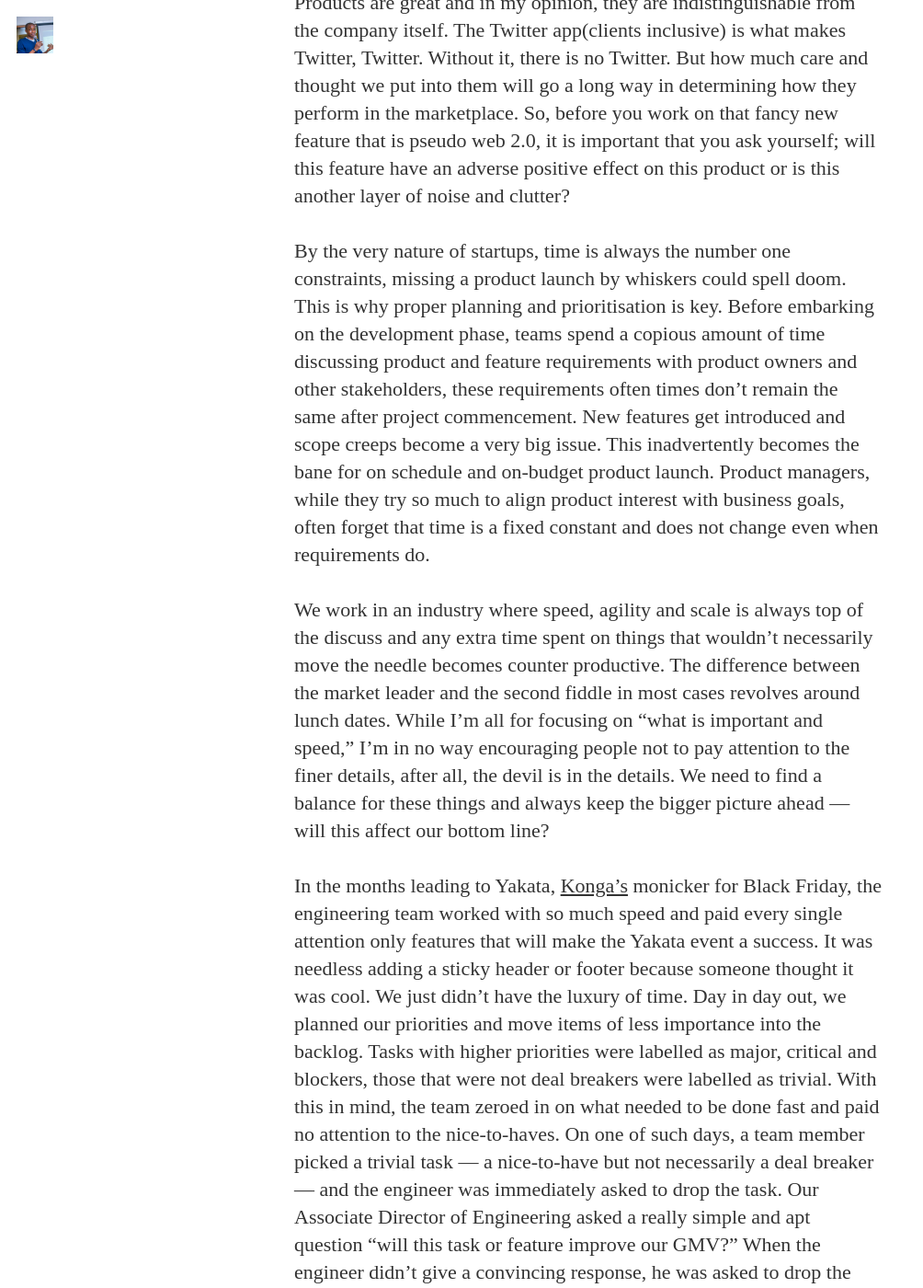
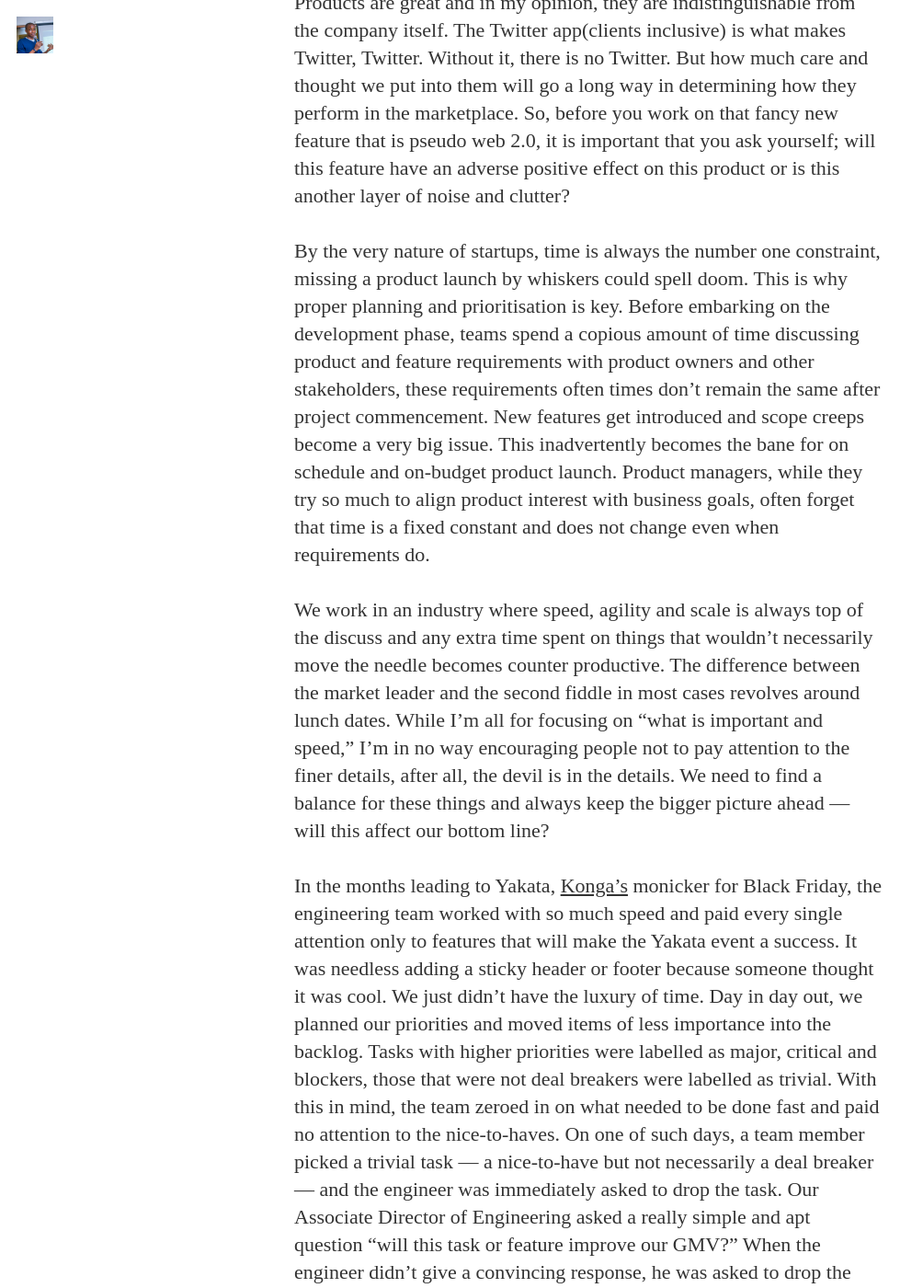
Before and after one commit to cyberomin/cyberomin.github.io, a Jekyll site: the page built from _posts/2015-12-19-product-features-gmv.markdown, in a window 1280 px wide and 1400 px high, scrolled down 1502 px. Shown: the whole window at 92% size, without its empty margins (0-1004 px from the left). Built offline with Jekyll 4.4.1, drawn with Linux system fonts in a browser that asks for light colours; nearby versions of some CDN libraries; some web fonts are replaced; library files that are not in the unit come from our copies; Markdown is read by kramdown in place of the engine named in the settings; comment, search, counter and statistics services are not loaded; some of the changed text lies outside the part shown.

Commit message:
Fixed formating

```diff
--- a/_posts/2015-12-19-product-features-gmv.markdown
+++ b/_posts/2015-12-19-product-features-gmv.markdown
@@ -14,28 +14,28 @@
 
 Products are great and in my opinion, they are indistinguishable from the company itself. The Twitter app(clients inclusive) is what makes Twitter, Twitter. Without it, there is no Twitter. But how much care and thought we put into them will go a long way in determining how they perform in the marketplace. So, before you work on that fancy new feature that is pseudo web 2.0, it is important that you ask yourself; will this feature have an adverse positive effect on this product or is this another layer of noise and clutter?
 
-By the very nature of startups, time is always the number one constraints, missing a product launch by whiskers could spell doom. This is why proper planning and prioritisation is key. Before embarking on the development phase, teams spend a copious amount of time discussing product and feature requirements with product owners and other stakeholders, these requirements often times don’t remain the same after project commencement. New features get introduced and scope creeps become a very big issue. This inadvertently becomes the bane for on schedule and on-budget product launch. Product managers, while they try so much to align product interest with business goals, often forget that time is a fixed constant and does not change even when requirements do.
+By the very nature of startups, time is always the number one constraint, missing a product launch by whiskers could spell doom. This is why proper planning and prioritisation is key. Before embarking on the development phase, teams spend a copious amount of time discussing product and feature requirements with product owners and other stakeholders, these requirements often times don’t remain the same after project commencement. New features get introduced and scope creeps become a very big issue. This inadvertently becomes the bane for on schedule and on-budget product launch. Product managers, while they try so much to align product interest with business goals, often forget that time is a fixed constant and does not change even when requirements do.
 
-We work in an industry where speed, agility and scale is always top of the discuss and any extra time spent on things that wouldn’t necessarily move the needle becomes counter productive. The difference between the market leader and the second fiddle in most cases revolves around lunch dates. While I’m all for focusing on “what is important and speed,” I’m in no way encouraging people not to pay attention to the finer details, after all, the devil is in the details. We need to find a balance for these things and always keep the bigger picture ahead — will this affect our bottom line?
+We work in an industry where speed, agility and scale is always top of the discuss and any extra time spent on things that wouldn’t necessarily move the needle becomes counter productive. The difference between the market leader and the second fiddle in most cases revolves around lunch dates. While I’m all for focusing on “what is important and speed,” I’m in no way encouraging people not to pay attention to the finer details, after all, the devil is in the details. We need to find a balance for these things and always keep the bigger picture ahead &mdash; will this affect our bottom line?
 
-In the months leading to Yakata, [Konga’s](http://www.konga.com) monicker for Black Friday, the engineering team worked with so much speed and paid every single attention only features that will make the Yakata event a success. It was needless adding a sticky header or footer because someone thought it was cool. We just didn’t have the luxury of time. Day in day out, we planned our priorities and move items of less importance into the backlog. Tasks with higher priorities were labelled as major, critical and blockers, those that were not deal breakers were labelled as trivial. With this in mind, the team zeroed in on what needed to be done fast and paid no attention to the nice-to-haves. On one of such days, a team member picked a trivial task — a nice-to-have but not necessarily a deal breaker — and the engineer was immediately asked to drop the task. Our Associate Director of Engineering asked a really simple and apt question "will this task or feature improve our GMV?" When the engineer didn’t give a convincing response, he was asked to drop the task. His idea(Ass. Dir. of Engineering) of working on features that will improve GMV(Gross Merchandise Volume) immediately drove the point home.
+In the months leading to Yakata, [Konga’s](http://www.konga.com) monicker for Black Friday, the engineering team worked with so much speed and paid every single attention only to features that will make the Yakata event a success. It was needless adding a sticky header or footer because someone thought it was cool. We just didn’t have the luxury of time. Day in day out, we planned our priorities and moved items of less importance into the backlog. Tasks with higher priorities were labelled as major, critical and blockers, those that were not deal breakers were labelled as trivial. With this in mind, the team zeroed in on what needed to be done fast and paid no attention to the nice-to-haves. On one of such days, a team member picked a trivial task &mdash; a nice-to-have but not necessarily a deal breaker &mdash; and the engineer was immediately asked to drop the task. Our Associate Director of Engineering asked a really simple and apt question "will this task or feature improve our GMV?" When the engineer didn’t give a convincing response, he was asked to drop the task. His idea(Ass. Dir. of Engineering) of working on features that will improve GMV(Gross Merchandise Volume) immediately drove the point home.
 
 
 > Whatsoever that does not or will not add to the GMV isn’t important.
 > Andrew Mori, Associate Director of Engineering, Konga.
 
-Revenue is the lifeblood of any company and the very oxygen upon which some(not all startups are under pressure to bring in revenue in their early stage. For these startups, their metrics for growths are generally adjudicated by MAU and user subscriptions. Wall Street keeps hounding Twitter over user growth) startups survive on. Every other thing is vanity. This is, even more, important for an e-commerce startup.
+Revenue is the lifeblood of any company and the very oxygen upon which some(not all startups are under pressure to bring in revenue in their early stage. For these startups, their metrics for growths are generally adjudicated by MAU(monthly active users) and user subscriptions. Wall Street keeps hounding Twitter over user growth) startups survive on. Every other thing is vanity. This is even more important for an e-commerce startup.
 
 In e-commerce for instance, a couple of features are deal breakers and if absent the company may as well close shop. These features include, in no particular order: catalogue, add to cart/buy button, faceting, checkout/payment and search. You need to display your wares before a purchase or a purchase decision can be made. And as such, this makes the catalogue the very fabric that weaves in every other feature together. Without the catalogue, add to cart/buy now and the checkout buttons are useless. Payment/checkout is what is needed in order to close the first layer of the transaction loop. These three core functionalities make up the major components of a wholesome e-commerce product. The flow is as follows: catalogue -> add to cart/buy now -> checkout. You can call them the trinity. They make it rain. Without them everything else is useless.
 
 As a startup, your major asset, aside from funding are skilled human resources, your ability to focus on the most important things with this limited resource will set you apart. This is especially true when you are going against an old and established incumbent. We all don't have the luxury of Facebook and Google, we can't afford to spend so much time on nice-to-haves. Always keep your eyes on the price; revenue, user growth and MAU.
 
-Facebook started with a simple concept, connecting with either long lost contacts or people you see every day. Till date, that is still the fundamental concept — connecting the world. This singular guiding truth allowed them to focus on what will eventually add to the bottom line and as such initial features like friends and friend request, user profile, search and invitation contributed tremendously to what we all know today as Facebook. The company, still focusing on her core, has gone also to launch other complementing features: moments, services, messenger and check-in, but they had to focus on what was important — user profile and ability to make connections via friend request.
+Facebook started with a simple concept, connecting with either long lost contacts or people you see every day. Today, that is still the fundamental concept &mdash; connecting the world. This singular guiding truth allowed them to focus on what will eventually add to the bottom line and as such initial features like friends and friend request, user profile, search and invitation contributed tremendously to what we all know today as Facebook. The company, still focusing on her core, has gone also to launch other complementing features: moments, services, messenger and check-in, but they had to focus on what was important &mdash; user profile and ability to make connections via friend request.
 
 This post isn’t intended to push you away from improving and working on new features, instead, my intention is to help you narrow down to what’s most important. Before you begin on that new feature, ask yourself these questions:
 
 - What order of magnitude is this going to help my product grow and encourage adoption?
-- How much will recommendation — those who bought x also bought y — add to commence?
+- How much will recommendation &mdash; those who bought x also bought y &mdash; add to commence?
 - How much will proper faceting help search?
 - How much will intelligent search drive sales?
 
@@ -51,10 +51,10 @@
 You have to be smart about this. Time is the only thing that is equally allocated to us all. We all have 24hrs and what differentiates startup A from B is how well they have managed time and execute on their ideas. Some startup can afford the luxury of spending time and resources in moonshots R&D projects. You don’t have to, at least not when you are just starting out as a company. Aside from helping grow revenue, GMV and MAU, whatever feature that cannot be completed in a two weeks sprint should be added to the backlog. You can always revisit it when time permits.
 
 ####Outsourcing
-A recommendation engine is a pure gold to an e-commerce company, but with shoe string budgets and limited resource, it doesn't make sense to invest 90% of your engineering resources into building a recommendation engine. Why? Because building a robust recommendation engine is HARD. You don’t need to go this route. While having a good recommendation engine will help improve conversation and encourage up selling, you don’t need to build one yourself.  There are excellent third party companies that can do this for you - Rich Relevance, Graph Flow, etc, are all great companies that offer SaaS-based recommendation engines for a fee. Use them. You don’t need to roll out your own chatting system — Olark has already solved that problem. The list of things to outsource are endless: emails, analytics, log management, etc. The idea is to outsource what does not necessarily impact your bottom line, this way it becomes easier to focus on your core competency.
+A recommendation engine is a pure gold to an e-commerce company, but with shoe string budgets and limited resource, it doesn't make sense to invest 90% of your engineering resources into building a recommendation engine. Why? Because building a robust recommendation engine is HARD. You don’t need to go this route. While having a good recommendation engine will help improve conversation and encourage up selling, you don’t need to build one yourself.  There are excellent third party companies that can do this for you - Rich Relevance, Graph Flow, etc, are all great companies that offer SaaS-based recommendation engines for a fee. Use them. You don’t need to roll out your own chatting system &mdash; Olark has already solved that problem. The list of things to outsource are endless: emails, analytics, log management, etc. The idea is to outsource what does not necessarily impact your bottom line, this way it becomes easier to focus on your core competency.
 
 ####Measure - A/B testing.
-There is a reason Facebook killed Poke, Beacon, Credits, etc. I’m certain no one in his right mind will kill a killer feature, you will rather nurse it, improve it and allow it flourish. Some features, when first conceived sounded great. They felt like that missing piece that was going to complete the puzzle only to turn out a sheer waste of everybody’s time, from product manager all the way to engineering. The only way you can understand what feature to keep and the one to axe is by measuring everything. This is where A/B testing shines. Will making the item fly from the catalog page into the cart — I have seen this before — drive sales? Will the obtrusive popup that ask us for our emails with the sweet intentions of sending us nice deals become offensive and a turn-off. (Group buying sites please stop it)? How will the big banner, the one that looks like a splash screen affect your bounce rate? The brilliant idea to broadcast my purchases to my social feed, is that really needed? What if I am a private person and will like my dealings be handled privately. That feature that you hounded the engineers to find a way and fit into this current sprint, will it turn out to be a brilliant idea or one that will make you call for a press conference and apologise to your teeming customers. You can only know these things when you have a clear cut plan on how to measure them.
+There is a reason Facebook killed Poke, Beacon, Credits, etc. I’m certain no one in his right mind will kill a killer feature, you will rather nurse it, improve it and allow it flourish. Some features, when first conceived sounded great. They felt like that missing piece that was going to complete the puzzle only to turn out a sheer waste of everybody’s time, from product manager all the way to engineering. The only way you can understand what feature to keep and the one to axe is by measuring everything. This is where A/B testing shines. Will making the item fly from the catalog page into the cart &mdash; I have seen this before &mdash; drive sales? Will the obtrusive popup that ask us for our emails with the sweet intentions of sending us nice deals become offensive and a turn-off. (Group buying sites please stop it)? How will the big banner, the one that looks like a splash screen affect your bounce rate? The brilliant idea to broadcast my purchases to my social feed, is that really needed? What if I am a private person and will like my dealings be handled privately. That feature that you hounded the engineers to find a way and fit into this current sprint, will it turn out to be a brilliant idea or one that will make you call for a press conference and apologise to your teeming customers. You can only know these things when you have a clear cut plan on how to measure them.
 
 <center>........................</center>
 
```
